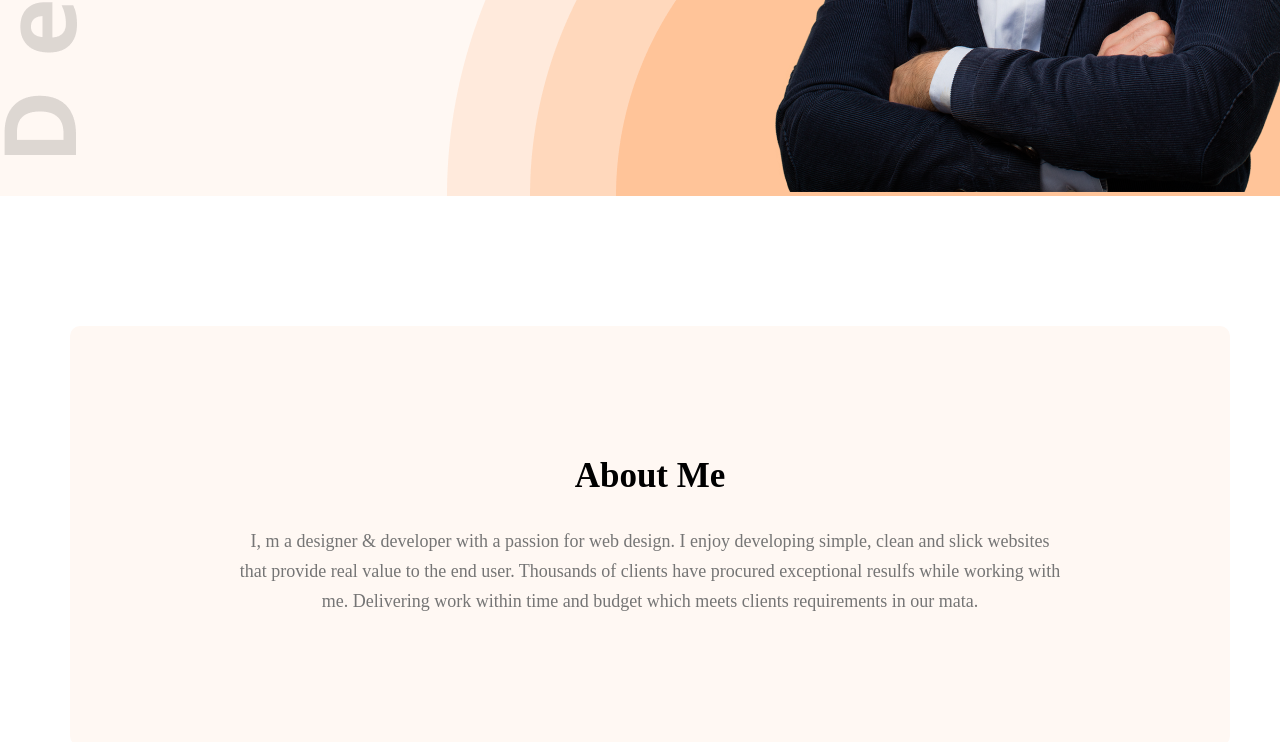
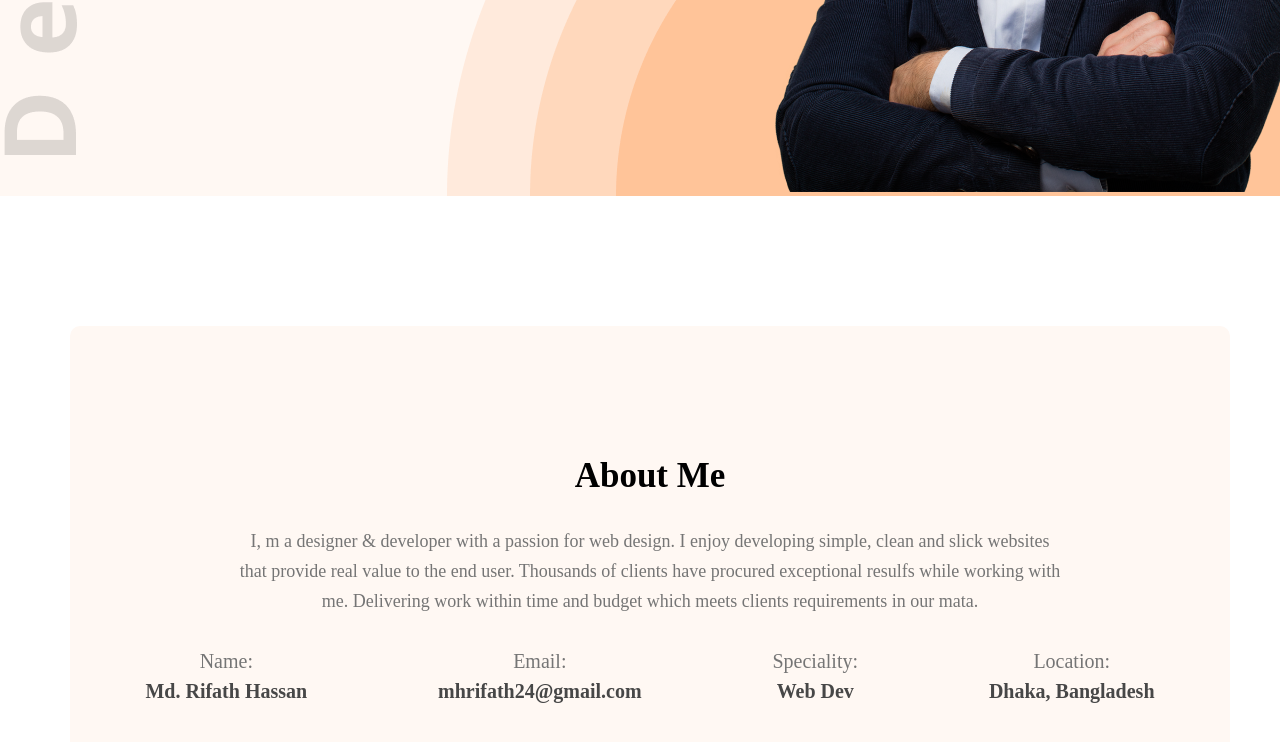
Before and after one commit to MHRifathcoders/Dev-Md-Rifath-Hassan, a plain HTML site: page index.html in a window 1280 px wide. Shown: the part 648-1390 px from the top of the page. Drawn offline with Linux system fonts and the light colour scheme.

Commit message:
about finish commit

```diff
--- a/index.html
+++ b/index.html
@@ -44,6 +44,24 @@
         <section class="about">
             <h3 class="about-title">About Me</h3>
             <p class="paragraph-title">I, m a designer & developer with a passion for web design. I enjoy developing simple, clean and slick websites that provide real value to the end user. Thousands of clients have procured exceptional resulfs while working with me. Delivering work within time and budget which meets clients requirements in our mata.</p>
+            <div class="about-container">
+                <div class="about-info">
+                    <p class="about-list">Name:</p>
+                    <p class="about-listdes">Md. Rifath Hassan</p>
+                </div>
+                <div class="about-info">
+                    <p class="about-list">Email:</p>
+                    <p class="about-listdes">mhrifath24@gmail.com</p>
+                </div>
+                <div class="about-info">
+                    <p class="about-list">Speciality:</p>
+                    <p class="about-listdes">Web Dev</p>
+                </div>
+                <div class="about-info">
+                    <p class="about-list">Location:</p>
+                    <p class="about-listdes">Dhaka, Bangladesh</p>
+                </div>
+            </div>
         </section>
     </main>
     <footer>
--- a/styles/portfolio.css
+++ b/styles/portfolio.css
@@ -127,3 +127,22 @@ main{
     color: #757575;
     padding: 0 156px;
 }
+
+.about-container{
+    display: flex;
+    justify-content: space-around;
+}
+.about-info{
+    text-align: center;
+    font-size: 20px;
+    line-height: 30px;
+    margin-top: 30px;
+}
+.about-list{
+    color: #757575;
+}
+.about-listdes{
+    color: #474747;
+    font-size: 20px;
+    font-weight: 700;
+}
```
